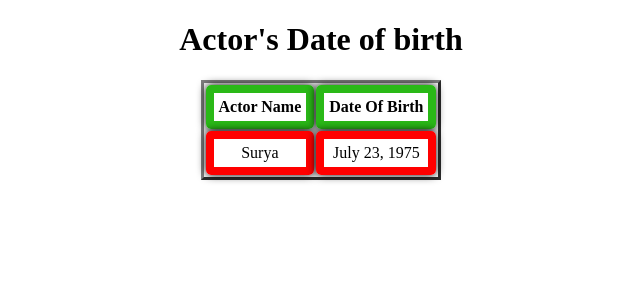
After one commit to MaheshBabu133/RETRIVING_TECHINIQUE, a Django app: page /actor_dob/ in a window 1280 px wide. The commit adds this page. Shown: the top 300 px of the page, without its empty margins (319-959 px from the left). Run offline with Django 4.2, Linux system fonts and the light colour scheme; data comes from the database, SQL or seed files in the repository; both versions use the stored data as it was after the commit.

Commit message:
first commit

```diff
--- a/PROJECT_23/urls.py
+++ b/PROJECT_23/urls.py
@@ -22,4 +22,9 @@ urlpatterns = [
     path('industry_table/',industry_table,name='industry_table'),
     path('actor_table/',actor_table,name='actor_table'),
     path('movie_table/',movie_table,name='movie_table'),
+    path('insert_IO/',insert_IO,name='insert_IO'),
+    path('insert_AO/',insert_AO,name='insert_AO'),
+    path('insert_MO/',insert_MO,name='insert_MO'),
+    path('actor_dob/',actor_dob,name='actor_dob'),
+    path('insert_date/',insert_date,name='insert_date'),
 ]
--- a/app/admin.py
+++ b/app/admin.py
@@ -4,3 +4,4 @@ from app.models import *
 admin.site.register(Industry)
 admin.site.register(Actor)
 admin.site.register(Movie)
+admin.site.register(Actor_DOB)
--- a/app/models.py
+++ b/app/models.py
@@ -13,6 +13,7 @@ class Actor(models.Model):
     industry_name=models.ForeignKey(Industry,on_delete=models.CASCADE)
     actor_name=models.CharField(max_length=100)
     email=models.EmailField()
+
     def __str__(self):
         return self.actor_name
 
@@ -25,3 +26,10 @@ class Movie(models.Model):
     url=models.URLField()
     def __str__(self):
         return self.movie_name
+
+class Actor_DOB(models.Model):
+    actor_name=models.ForeignKey(Actor,on_delete=models.CASCADE)
+    date=models.DateField()
+    def __str__(self):
+        self.m='Object is created'
+        return self.m
--- a/app/views.py
+++ b/app/views.py
@@ -2,6 +2,8 @@ from django.shortcuts import render
 
 # Create your views here.
 from app.models import *
+from django.http import HttpResponse
+from django.db.models.functions import Length
 
 def industry_table(request):
     LOI=Industry.objects.all()
@@ -12,11 +14,83 @@ def industry_table(request):
 
 def actor_table(request):
     LOA=Actor.objects.all()
+    LOA=Actor.objects.all().order_by('actor_name')#assending order
+    LOA=Actor.objects.all().order_by('-actor_name')#descending order
+    LOA=Actor.objects.all().order_by('-actor_name')
+    LOA=Actor.objects.filter(industry_name='Sandalwood') #specific sandalwood  records
+    LOA=Actor.objects.exclude(industry_name='Sandalwood') #except sandalwood  records
+    LOA=Actor.objects.exclude(industry_name='Sandalwood') #except sandalwood  records
+    LOA=Actor.objects.order_by(Length('actor_name')) #acording to their length in assecending order
+    LOA=Actor.objects.order_by(Length('actor_name').desc()) #acording to their length in descending order
+
+
+
+
     d={'Actor':LOA}
     return render(request,'Actor.html',d)
+
+def actor_dob(request):
+    ADOB=Actor_DOB.objects.all()
+
+    ADOB=Actor_DOB.objects.filter(date__gt='1983-05-20') #it will give grater then values
+
+    ADOB=Actor_DOB.objects.filter(date__gte='1983-05-20') #it will give grater then values
+
+    ADOB=Actor_DOB.objects.filter(date__lt='1983-05-20') #it will give grater then values
+
+    #ADOB=Actor_DOB.objects.filter(date__lte='1983-05-20') #it will give grater then values
+
+    d={"ADOB":ADOB}
+    return render(request,'actor_dob.html',d)
 
 
 def movie_table(request):
     LOM=Movie.objects.all()
     d={'movie':LOM}
     return render(request,'Movie.html',d)
+
+
+
+
+
+
+
+
+
+
+
+def insert_date(request):
+    an=input("enter a actor name:")
+    d=input("enter a date:")
+    AO=Actor.objects.get_or_create(actor_name=an)[0]
+    AO.save()
+    AD=Actor_DOB.objects.get_or_create(actor_name=AO,date=d)[0]
+    AD.save()
+    return HttpResponse('Date object is created')
+
+
+
+def insert_IO(request):
+    ind=input("Enter a Industry name")
+    IO=Industry.objects.get_or_create(industry_name=ind)[0]
+    IO.save()
+    return HttpResponse("<h1>The industry object is created</h1>")
+def insert_AO(request):
+    ind=input("Enter a Industry name    :")
+    an=input("enter a name of the actor:")
+    email=input("Enter the email")
+    IO=Industry.objects.get_or_create(industry_name=ind)[0]
+    IO.save()
+    AO=Actor.objects.get_or_create(industry_name=IO,actor_name=an,email=email)[0]
+    AO.save()
+    return HttpResponse("<h1>The actor object is created</h1>")
+
+def insert_MO(request):
+    an=input("Enter a Actor name    :")
+    mn=input("enter a Movie of the actor:")
+    url=input("Enter the Url:")
+    AO=Actor.objects.get_or_create(actor_name=an)[0]
+    AO.save()
+    MO=Movie.objects.get_or_create(actor_name=AO,movie_name=mn,url=url)[0]
+    MO.save()
+    return HttpResponse("<h1>The movie object is created</h1>")
--- /dev/null
+++ b/template/actor_dob.html
@@ -0,0 +1,42 @@
+<!DOCTYPE html>
+<html lang="en">
+<head>
+    <meta charset="UTF-8">
+    <meta http-equiv="X-UA-Compatible" content="IE=edge">
+    <meta name="viewport" content="width=device-width, initial-scale=1.0">
+    <title>Document</title>
+    <style>
+        td,th
+        {
+            text-align:center;
+            padding: 5px;
+            border:rgb(255, 0, 0) solid 8px;
+            border-radius: 5px;
+            box-shadow: 0px 0px 10px rgb(0, 0, 0);
+        }
+        th
+        {
+            border:rgb(42, 185, 23) solid 8px;
+        }
+    </style>
+</head>
+<body>
+    <center>
+        <h1>Actor's Date of birth</h1>
+        <table border="3px">
+            <tr>
+                <th>Actor Name</th>
+                <th>Date Of Birth</th>
+            </tr>
+        {% for i in ADOB %}
+            <tr>
+                <td>{{i.actor_name}}</td>
+                <td>{{i.date}}</td>
+            </tr>
+
+
+        {% endfor %}
+        </table>
+    </center>
+</body>
+</html>
```
Also changed, not shown: template/Movie.html (+14 -1 lines), app/migrations/0002_actor_date.py (added), app/migrations/0003_rename_actor_date_actor_dob.py (added), db.sqlite3.
